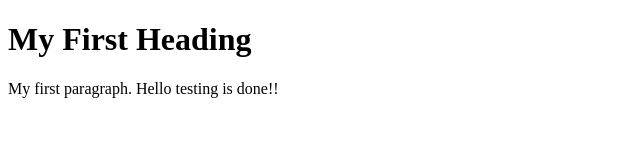
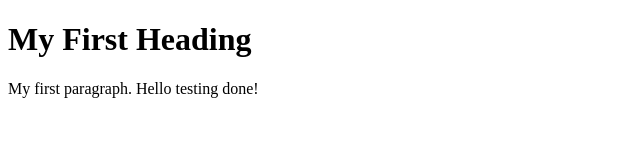
Before and after one commit to srush22/nginx, a plain HTML site: page index.html in a window 1280 px wide. Shown: the full height of the page, 0-640 px from the left. Drawn offline with Linux system fonts and the light colour scheme.

Commit message:
Update index.html

```diff
--- a/index.html
+++ b/index.html
@@ -3,7 +3,7 @@
 <body>
 
 <h1>My First Heading</h1>
-<p>My first paragraph. Hello testing is done!!</p>
+<p>My first paragraph. Hello testing done!</p>
 
 </body>
 </html>
```
